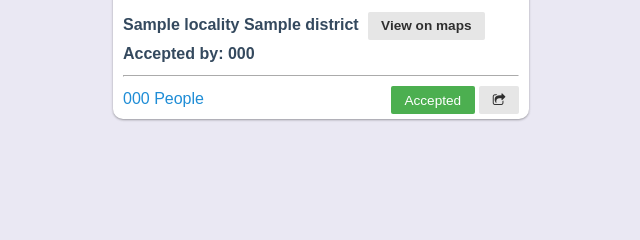
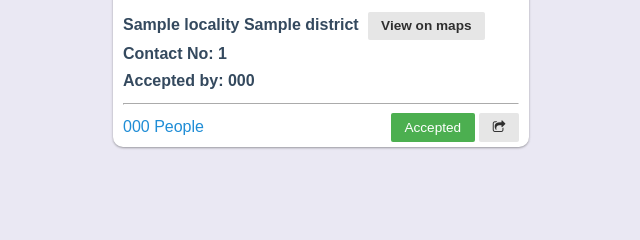
Before and after one commit to devpranoy/keralarescue, a Python web app: template templates/index.html in a window 1280 px wide. Shown: the part 278-518 px from the top of the page, without its empty margins (319-959 px from the left). Run offline with Jinja, Linux system fonts and the light colour scheme; the template is opened without the code that fills it: most values are stand-ins (such as "Sample title", 1, 10 or a date in 2020); some libraries are stand-ins or nearby versions.

Commit message:
contact no added

```diff
--- a/app.py
+++ b/app.py
@@ -56,6 +56,7 @@ def home():
         return render_template("index.html",requestnumber = request_no, data = data, district = keyword1)
     r = requests.get('https://byw1s98hik.execute-api.ap-south-1.amazonaws.com/dev/androidapp/get')
     data = r.json()
+    print(data)
     request_no = data['Count']
     return render_template("index.html",requestnumber = request_no, data = data)
 
--- a/templates/index.html
+++ b/templates/index.html
@@ -93,6 +93,8 @@
                                 </div>
                                 <h4 style="margin: 5px 0"> {{data['Items'][i]['Locality']}} {{data['Items'][i]['District']}}&nbsp;
                                 <a class="pure-button button-small" href="https://www.google.com/maps/place/{{data['Items'][i]['lattitude']}},{{data['Items'][i]['longitude']}}">View on maps</a>
+                                <br>
+                                Contact No: {{data['Items'][i]['ContactNumber']}}
 
                                 {% if data['Items'][i]['status_now'] == "Accepted" %}
                                     <br>
```
